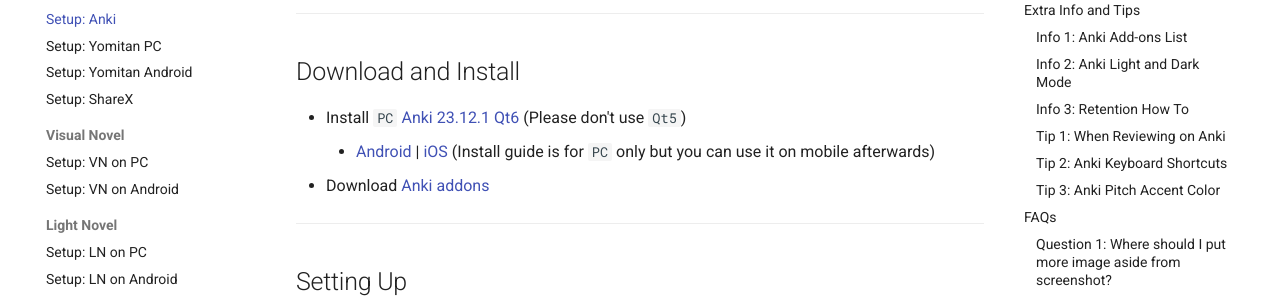
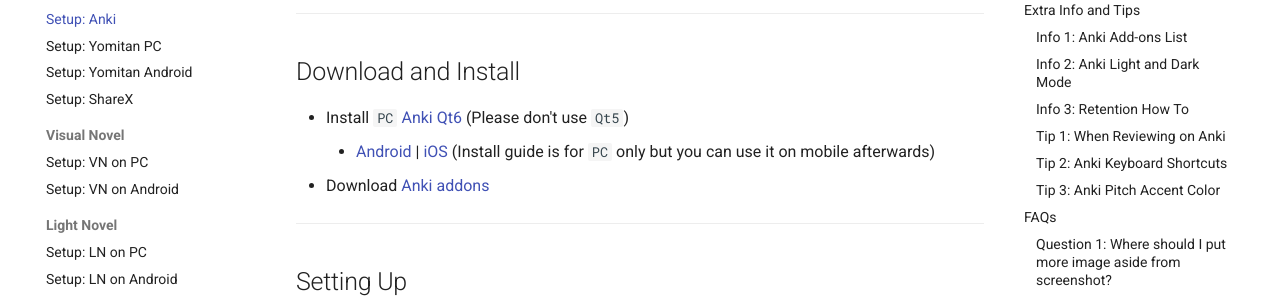
Before and after one commit to Xelieu/xelieu.github.io, an MkDocs documentation site: the page built from docs/jp-lazy-guide/setupAnki.md, in a window 1280 px wide and 900 px high, scrolled down 390 px. Shown: the part 152-451 px from the top of the window. Built offline with MkDocs 1.6.1 and Material for MkDocs 9.7.7, drawn with Linux system fonts in a browser that asks for light colours.

Commit message:
$updated info

```diff
--- a/docs/jp-lazy-guide/setupAnki.md
+++ b/docs/jp-lazy-guide/setupAnki.md
@@ -15,7 +15,7 @@
 
 ## Download and Install
 
-- Install `PC` [Anki 23.12.1 Qt6](https://github.com/ankitects/anki/releases/tag/23.12.1) (Please don't use `Qt5`)
+- Install `PC` [Anki Qt6](https://apps.ankiweb.net/) (Please don't use `Qt5`)
     - [Android](https://play.google.com/store/apps/details?id=com.ichi2.anki&hl=en_US) | [iOS](https://apps.apple.com/us/app/ankimobile-flashcards/id373493387) (Install guide is for `PC` only but you can use it on mobile afterwards)
 - Download [Anki addons](https://drive.google.com/drive/folders/1qdElBZ_1CCjyVuKCrxHegtGYludG0HVw?usp=sharing)
 
```
